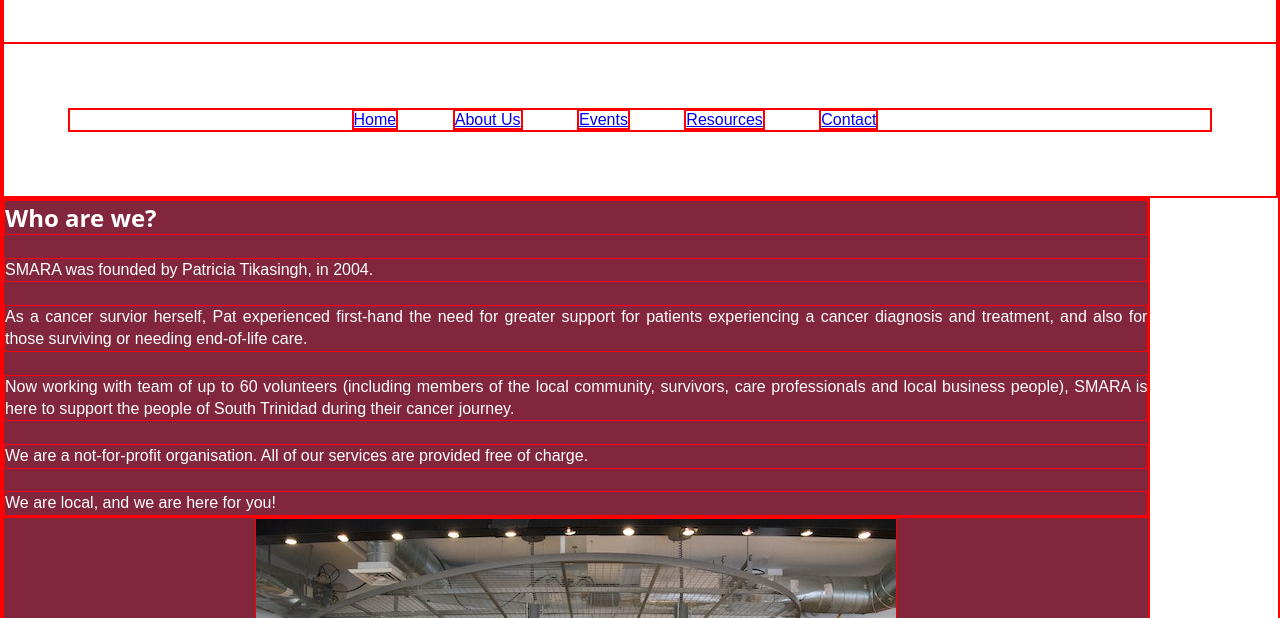
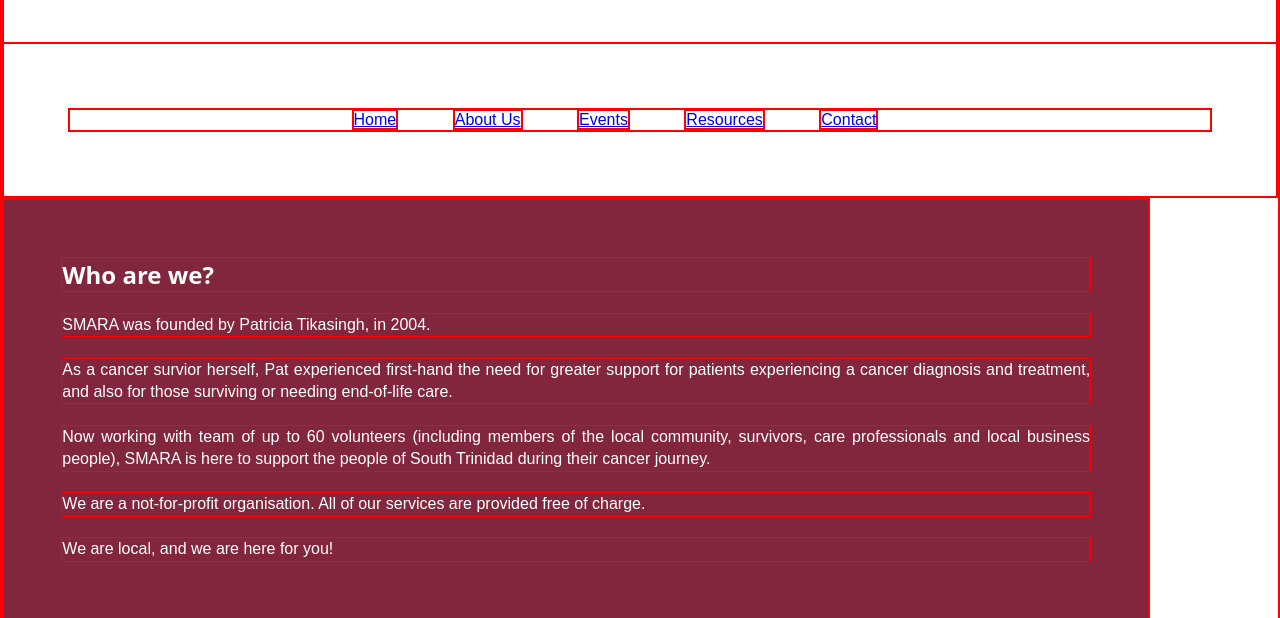
Before and after one commit to sarahliz24/cli, a plain HTML site: page about.html in a window 1280 px wide. Shown: the part 156-774 px from the top of the page. Drawn offline with Linux system fonts and the light colour scheme.

Commit message:
Refactor about wrapper to align left right

```diff
--- a/assets/css/style.css
+++ b/assets/css/style.css
@@ -103,8 +103,9 @@
 }
 
 .about-text {
-    /* width: 50%; */
+    width: 100%;
     text-align: justify;
+    padding: 5%;
 }
 
 .about-text p {
@@ -113,10 +114,10 @@
     margin-top: 2%;
 }
 
-.about-text {
-    /* width: 50%; */
+/* .about-text {
+    width: 50%;
     text-align: justify;
-}
+} */
 
 #about-img {
     width: 50%;
```
